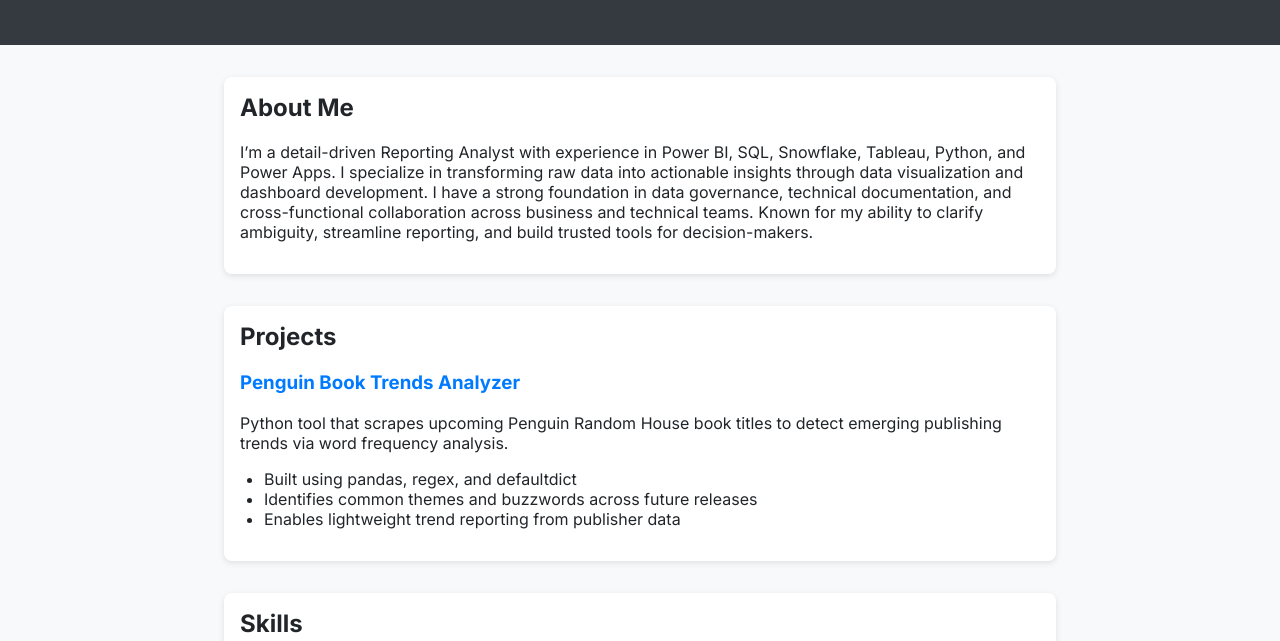
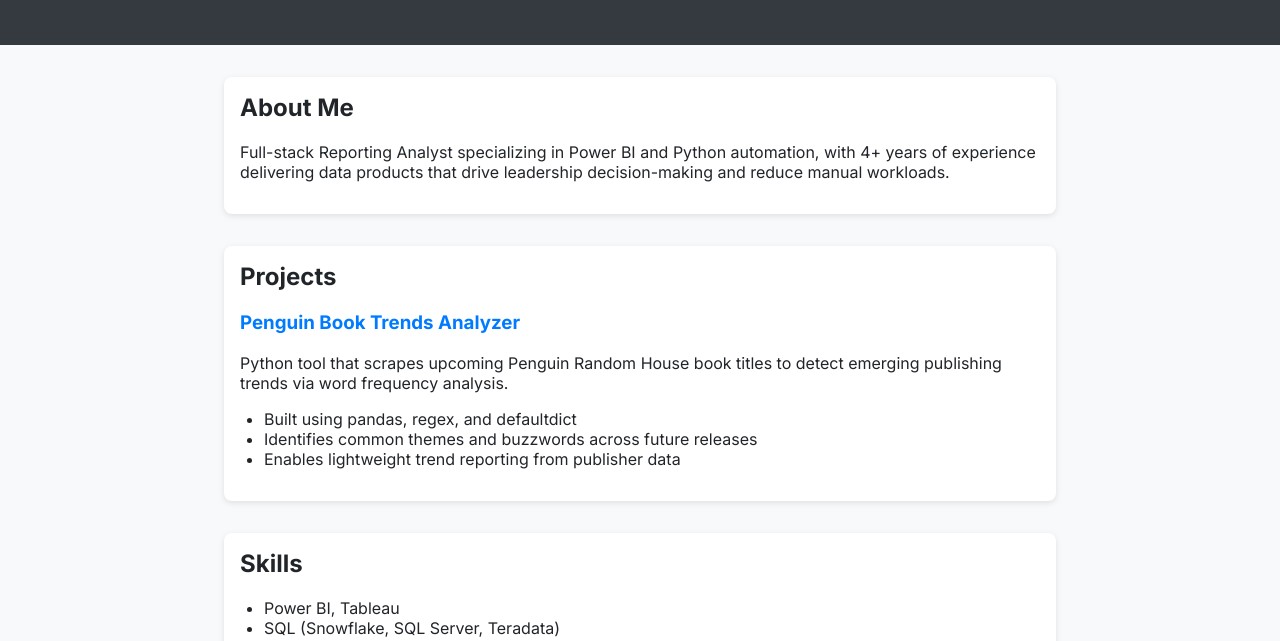
Before and after one commit to tttaooo/tttaooo.github.io, a plain HTML site: page index.html in a window 1280 px wide. Shown: the part 115-756 px from the top of the page. Drawn offline with Linux system fonts and the light colour scheme.

Commit message:
Update index.html

```diff
--- a/index.html
+++ b/index.html
@@ -56,7 +56,8 @@
 
   <section>
     <h2>About Me</h2>
-    <p>I’m a detail-driven Reporting Analyst with experience in Power BI, SQL, Snowflake, Tableau, Python, and Power Apps. I specialize in transforming raw data into actionable insights through data visualization and dashboard development. I have a strong foundation in data governance, technical documentation, and cross-functional collaboration across business and technical teams. Known for my ability to clarify ambiguity, streamline reporting, and build trusted tools for decision-makers.</p>
+    <p>Full-stack Reporting Analyst specializing in Power BI and Python automation, with 4+ years of experience delivering data products that drive leadership decision-making and reduce manual workloads.
+</p>
   </section>
 
     <section>
```
